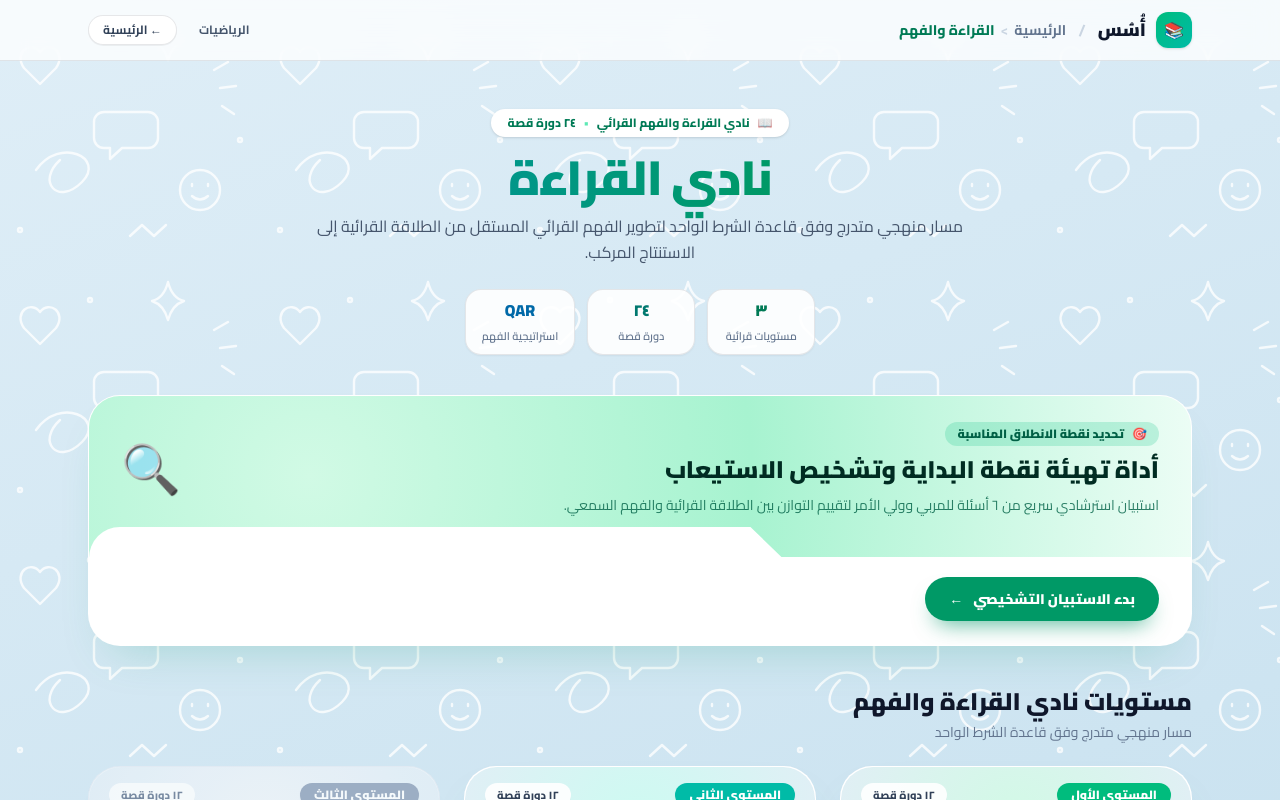
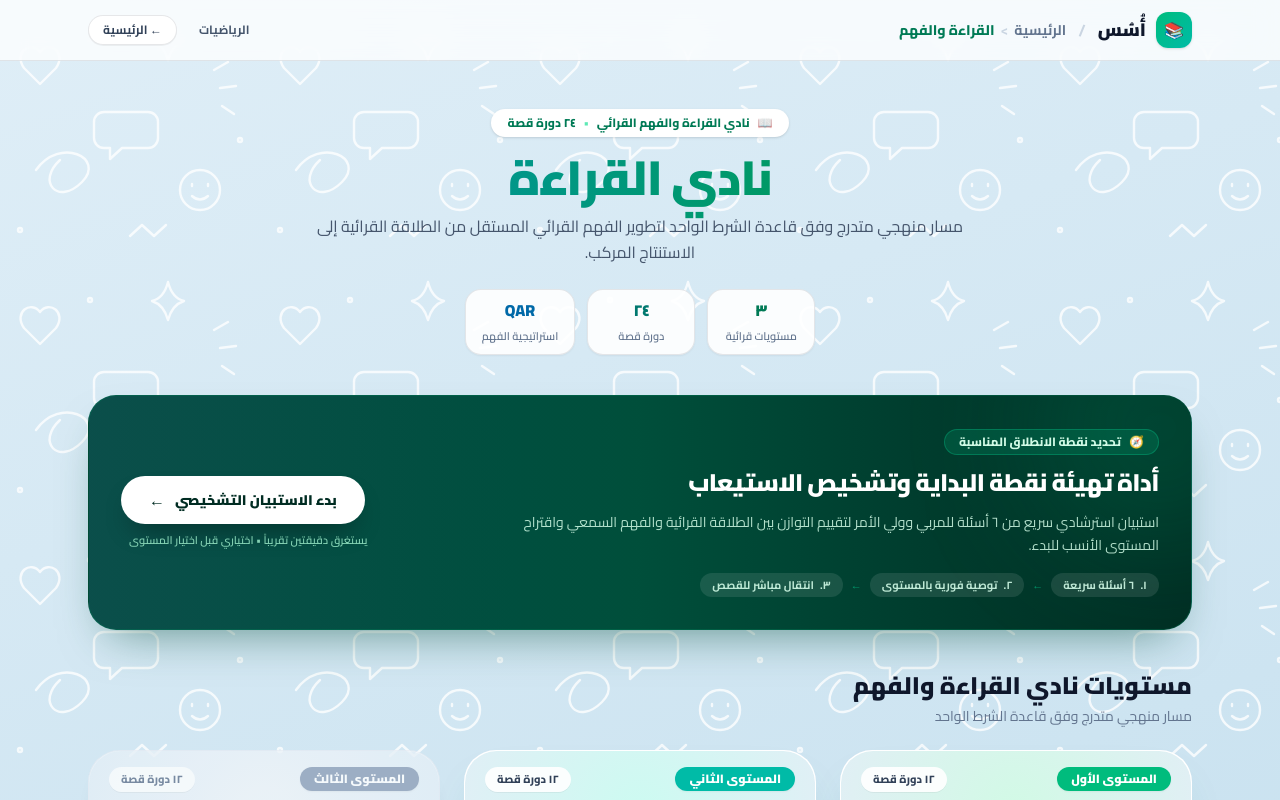
Before and after one commit to ebrahimnafad/usus-platform, a Next.js app: page /reading in a window 1280 px wide. Shown: the top 800 px of the page. Built offline with nearby package versions, Linux system fonts and the light colour scheme; no server answers.

Commit message:
feat(reading): redesign Diagnostic Banner as distinct utility strip

```diff
--- a/src/app/reading/page.tsx
+++ b/src/app/reading/page.tsx
@@ -118,44 +118,71 @@ export default function ReadingHubPage() {
       </header>
 
       <main className="mx-auto max-w-6xl px-4 pt-2 sm:px-6">
-        {/* ── Diagnostic Banner ── */}
-        <section className="mb-10 overflow-hidden rounded-[32px] bg-white shadow-[0_24px_48px_-24px_rgba(5,150,105,0.25)] border border-white/80">
-          {/* Pastel art header */}
+        {/* ── Diagnostic Utility Strip (distinct from Level Cards) ── */}
+        <section
+          aria-label="أداة التشخيص وتحديد المستوى"
+          className="relative mb-10 overflow-hidden rounded-[28px] border border-emerald-700/40 bg-gradient-to-l from-emerald-950 via-emerald-900 to-teal-900 p-6 text-white shadow-[0_22px_48px_-22px_rgba(6,78,59,0.6)] sm:p-8"
+        >
+          {/* Subtle decorative radial glow */}
           <div
-            className="relative flex items-center justify-between gap-4 px-6 pt-6 pb-10 sm:px-8"
-            style={{
-              background:
-                "radial-gradient(circle at 20% 50%, #D1FAE5, #A7F3D0, #ECFDF5)",
-            }}
-          >
-            <div className="space-y-2 max-w-2xl">
-              <div className="inline-flex items-center gap-2 px-3 py-1 rounded-full bg-emerald-500/20 text-emerald-800 text-xs font-black">
-                <span>🎯</span>
+            aria-hidden="true"
+            className="pointer-events-none absolute -top-24 -start-24 size-64 rounded-full bg-emerald-400/15 blur-3xl"
+          />
+
+          <div className="relative z-10 flex flex-col gap-6 lg:flex-row lg:items-center lg:justify-between">
+            <div className="max-w-2xl space-y-3">
+              <div className="inline-flex items-center gap-2 rounded-full border border-emerald-400/30 bg-emerald-400/15 px-3.5 py-1 text-xs font-extrabold text-emerald-100">
+                <span aria-hidden="true">🧭</span>
                 <span>تحديد نقطة الانطلاق المناسبة</span>
               </div>
-              <h2 className="text-xl sm:text-2xl font-black text-emerald-950">
+
+              <h2 className="text-xl font-black tracking-tight text-white sm:text-2xl">
                 أداة تهيئة نقطة البداية وتشخيص الاستيعاب
               </h2>
-              <p className="text-emerald-800/80 text-sm leading-relaxed font-medium">
+
+              <p className="text-sm leading-relaxed font-medium text-emerald-100/85">
                 استبيان استرشادي سريع من {toEasternArabicNumerals(6)} أسئلة
                 للمربي وولي الأمر لتقييم التوازن بين الطلاقة القرائية والفهم
-                السمعي.
+                السمعي واقتراح المستوى الأنسب للبدء.
               </p>
-            </div>
-            <span className="text-5xl hidden sm:block" aria-hidden="true">
-              🔍
+
+              {/* Compact 3-step convenience pills */}
+              <div className="flex flex-wrap items-center gap-2 pt-1 text-[11px] font-bold text-emerald-100/90">
+                <span className="inline-flex items-center gap-1.5 rounded-full bg-white/10 px-3 py-1">
+                  <span>{toEasternArabicNumerals(1)}.</span>
+                  <span>{toEasternArabicNumerals(6)} أسئلة سريعة</span>
+                </span>
+                <span className="text-emerald-400/60" aria-hidden="true">
+                  ←
+                </span>
+                <span className="inline-flex items-center gap-1.5 rounded-full bg-white/10 px-3 py-1">
+                  <span>{toEasternArabicNumerals(2)}.</span>
+                  <span>توصية فورية بالمستوى</span>
+                </span>
+                <span className="text-emerald-400/60" aria-hidden="true">
+                  ←
+                </span>
+                <span className="inline-flex items-center gap-1.5 rounded-full bg-white/10 px-3 py-1">
+                  <span>{toEasternArabicNumerals(3)}.</span>
+                  <span>انتقال مباشر للقصص</span>
                 </span>
               </div>
+            </div>
 
-          {/* Curved-lip body */}
-          <div className="home-card-lip relative bg-white px-6 pt-1 pb-6 sm:px-8">
+            <div className="flex shrink-0 flex-col items-stretch gap-2 sm:items-start lg:items-end">
               <Link
                 href="/reading/diagnostic"
-              className="mt-4 inline-flex items-center gap-2.5 rounded-full bg-emerald-600 px-6 py-3 text-sm font-black text-white shadow-[0_12px_22px_-10px_rgba(5,150,105,0.7)] transition hover:-translate-y-0.5 hover:bg-emerald-700"
+                className="inline-flex items-center justify-center gap-2.5 rounded-full bg-white px-7 py-3.5 text-sm font-black text-emerald-950 shadow-[0_14px_28px_-12px_rgba(0,0,0,0.45)] transition hover:-translate-y-0.5 hover:bg-emerald-50"
               >
                 <span>بدء الاستبيان التشخيصي</span>
-              <span aria-hidden="true">←</span>
+                <span aria-hidden="true" className="text-base leading-none">
+                  ←
+                </span>
               </Link>
+              <span className="text-center text-[11px] font-semibold text-emerald-200/80 lg:px-2">
+                يستغرق دقيقتين تقريباً • اختياري قبل اختيار المستوى
+              </span>
+            </div>
           </div>
         </section>
 
```
Lines whose indentation alone changed are shown as unchanged.
